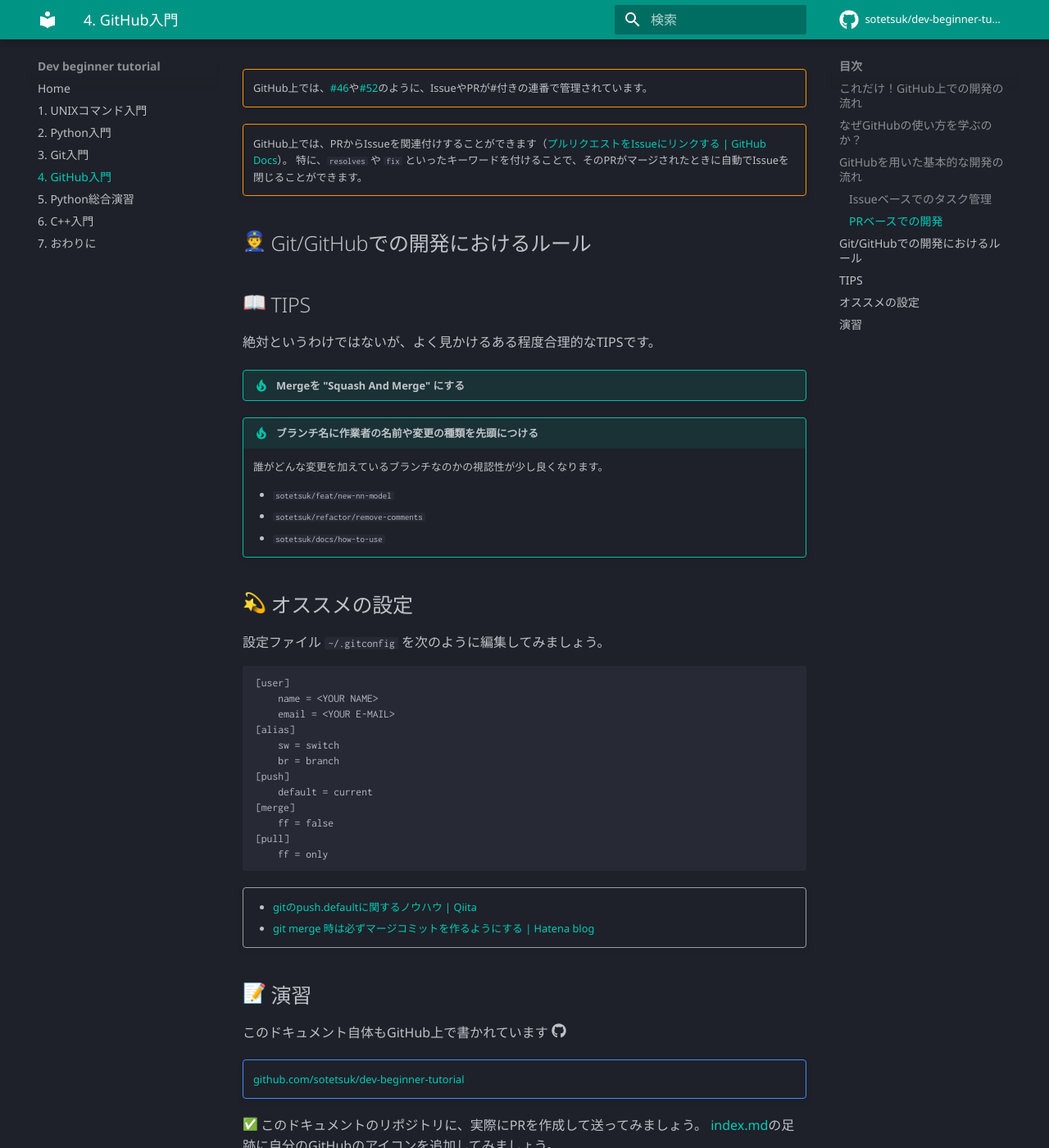
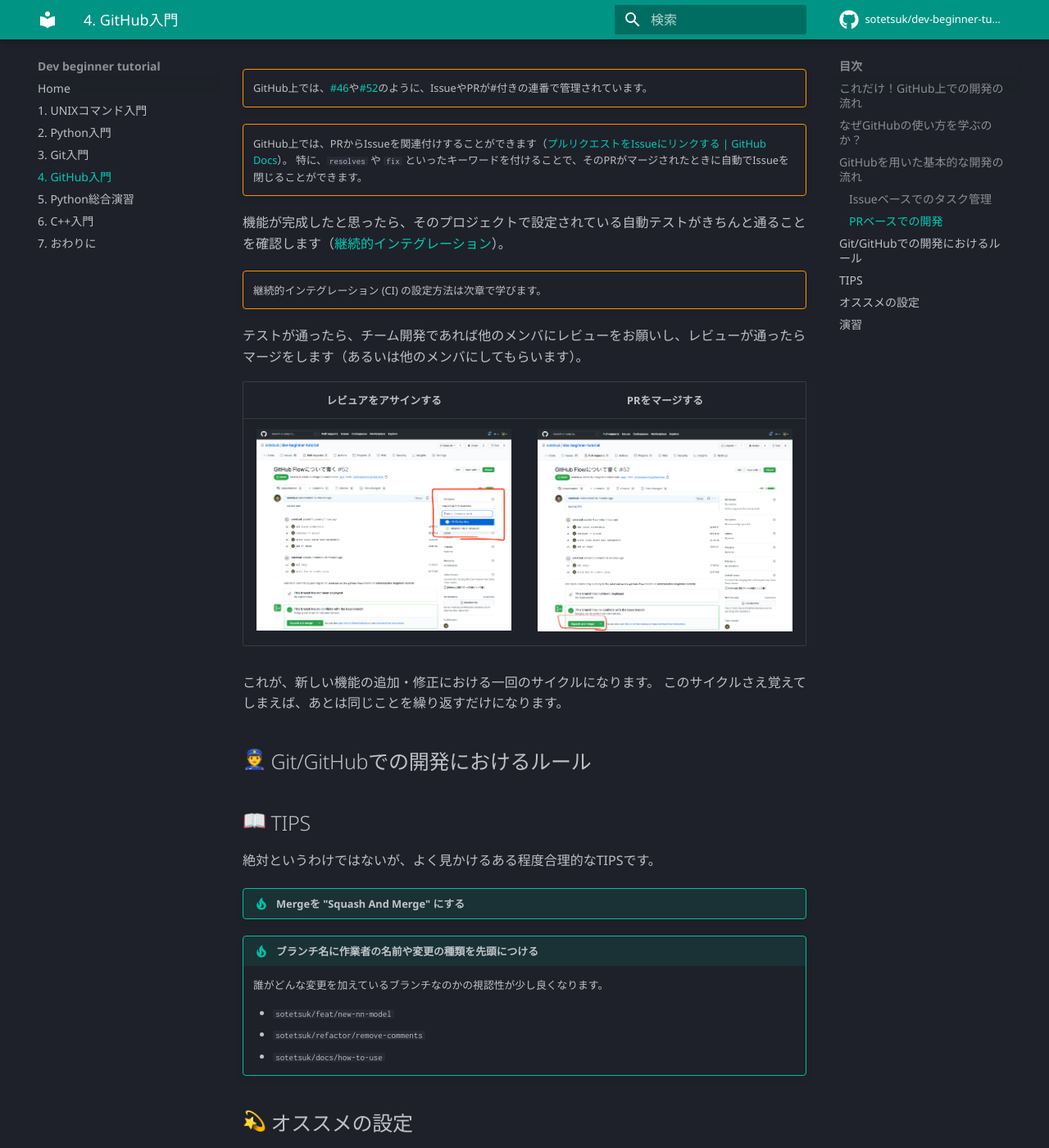
Before and after one commit to sotetsuk/dev-beginner-tutorial, an MkDocs documentation site: the page built from docs/github.md, in a window 1280 px wide and 1400 px high, scrolled down 3528 px. Shown: the whole window at 82% size. Built offline with MkDocs 1.6.1 and Material for MkDocs 9.7.7, drawn with Linux system fonts in a browser that asks for light colours; emoji names are drawn with the system emoji font; comment, search, counter and statistics services are not loaded.

Commit message:
write review and merge

```diff
--- a/docs/github.md
+++ b/docs/github.md
@@ -98,7 +98,7 @@
 タイトルは一言でどんなことをしたのか、本文は（もしあれば）関連するIssueや、その実装方法（解決方法）などについて言及しましょう。
 下の例では、[#52](https://github.com/sotetsuk/dev-beginner-tutorial/pull/52)のPRを新しく作成し、右図で言及されている[#46](https://github.com/sotetsuk/dev-beginner-tutorial/issues/46)のIssueを解決します。
 
-| [新しいPRを作成する](https://github.com/sotetsuk/dev-beginner-tutorial/issues/new) | [作成されたPR](https://github.com/sotetsuk/dev-beginner-tutorial/issues) |
+| [新しいPRを作成する](https://github.com/sotetsuk/dev-beginner-tutorial/compare) | [作成されたPR](https://github.com/sotetsuk/dev-beginner-tutorial/pull/52) |
 |:---:|:---:|
 | ![pr new](assets/pr-new.png) | ![pr](assets/pr.png) |
 
@@ -110,6 +110,22 @@
 
     GitHub上では、PRからIssueを関連付けすることができます（[プルリクエストをIssueにリンクする | GitHub Docs](https://docs.github.com/ja/free-pro-team@latest/github/managing-your-work-on-github/linking-a-pull-request-to-an-issue)）。
     特に、`resolves` や `fix` といったキーワードを付けることで、そのPRがマージされたときに自動でIssueを閉じることができます。
+
+機能が完成したと思ったら、そのプロジェクトで設定されている自動テストがきちんと通ることを確認します（[継続的インテグレーション](https://ja.wikipedia.org/wiki/%E7%B6%99%E7%B6%9A%E7%9A%84%E3%82%A4%E3%83%B3%E3%83%86%E3%82%B0%E3%83%AC%E3%83%BC%E3%82%B7%E3%83%A7%E3%83%B3#:~:text=%E7%B6%99%E7%B6%9A%E7%9A%84%E3%82%A4%E3%83%B3%E3%83%86%E3%82%B0%E3%83%AC%E3%83%BC%E3%82%B7%E3%83%A7%E3%83%B3%E3%80%81CI%EF%BC%88%E8%8B%B1,%E3%83%9E%E3%83%BC%E3%82%B8%E3%81%99%E3%82%8B%E3%81%93%E3%81%A8%E3%81%A7%E3%81%82%E3%82%8B%E3%80%82)）。
+
+!!! warning ""
+
+    継続的インテグレーション (CI) の設定方法は次章で学びます。
+
+テストが通ったら、チーム開発であれば他のメンバにレビューをお願いし、レビューが通ったらマージをします（あるいは他のメンバにしてもらいます）。
+
+| レビュアをアサインする | PRをマージする |
+|:---:|:---:|
+| ![review](assets/review.png) | ![merge](assets/merge.png) |
+
+
+これが、新しい機能の追加・修正における一回のサイクルになります。
+このサイクルさえ覚えてしまえば、あとは同じことを繰り返すだけになります。
 
 ## :police_officer: Git/GitHubでの開発におけるルール
 
```
Also changed, not shown: docs/assets/merge.png (added), docs/assets/review.png (added).
